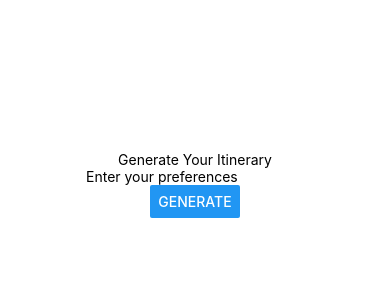
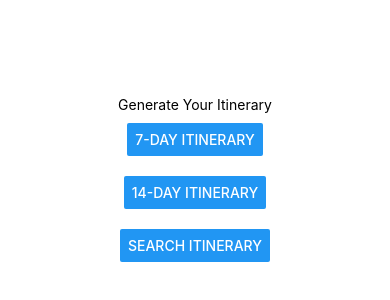
Before and after one commit to andrewliu26/Voyager, a React Native app in the folder Voyager/front-end/: screen / in a window 390 px wide. Shown: the part 238-538 px from the top of the page. Built offline with nearby package versions, Linux system fonts and the light colour scheme.

Commit message:
revising frontend; still not working

```diff
--- a/Voyager/front-end/App.js
+++ b/Voyager/front-end/App.js
@@ -3,15 +3,26 @@ import { SafeAreaView, View, Text, Button, TextInput } from 'react-native';
 import { generateItinerary } from "./api";
 
 const GeneratingItinerariesScreen = () => {
-    const [inputText, setInputText ] = useState('');
+   // const [inputText, setInputText ] = useState('');
     const [generatedItinerary, setGeneratedItinerary] = useState('');
 
-    const handleGenerateItinerary = async () => {
+    /*const handleGenerateItinerary = async () => {
         try {
             const itinerary = await generateItinerary(inputText);
             setGeneratedItinerary(itinerary);
         } catch (error) {
             console.error('Error generating itinerary:', error);
+        }
+    };*/
+
+    const handleGenerateItinerary = async (duration, location) => {
+        const inputText = `Generate a ${duration}-day itinerary for ${location}`;
+
+        try {
+            const itinerary = await generateItinerary(inputText);
+            setGeneratedItinerary(itinerary);
+        } catch {
+            console.error('Error generating itinerary: ', error);
         }
     };
 
@@ -22,12 +33,15 @@ const GeneratingItinerariesScreen = () => {
             flex: 1,
         }}>
             <Text>Generate Your Itinerary</Text>
-            <TextInput
-                placeholder="Enter your preferences"
-                value={inputText}
-                onChangeText={setInputText}
-            />
-            <Button title="Generate" onPress={handleGenerateItinerary} />
+            <View style={{ marginVertical: 10 }}>
+                <Button title="7-day Itinerary" onPress={() => handleGenerateItinerary(7, 'New York')} />
+            </View>
+            <View style={{ marginVertical: 10 }}>
+                <Button title="14-day Itinerary" onPress={() => handleGenerateItinerary(14, 'New York')} />
+            </View>
+            <View style={{ marginVertical: 10 }}>
+                <Button title="Search Itinerary" onPress={() => handleGenerateItinerary(7, 'Enter Location')} />
+            </View>
             <Text>{generatedItinerary}</Text>
         </SafeAreaView>
     );
```
Also changed, not shown: 1 other file (tests, documents, lock files or other folders).
